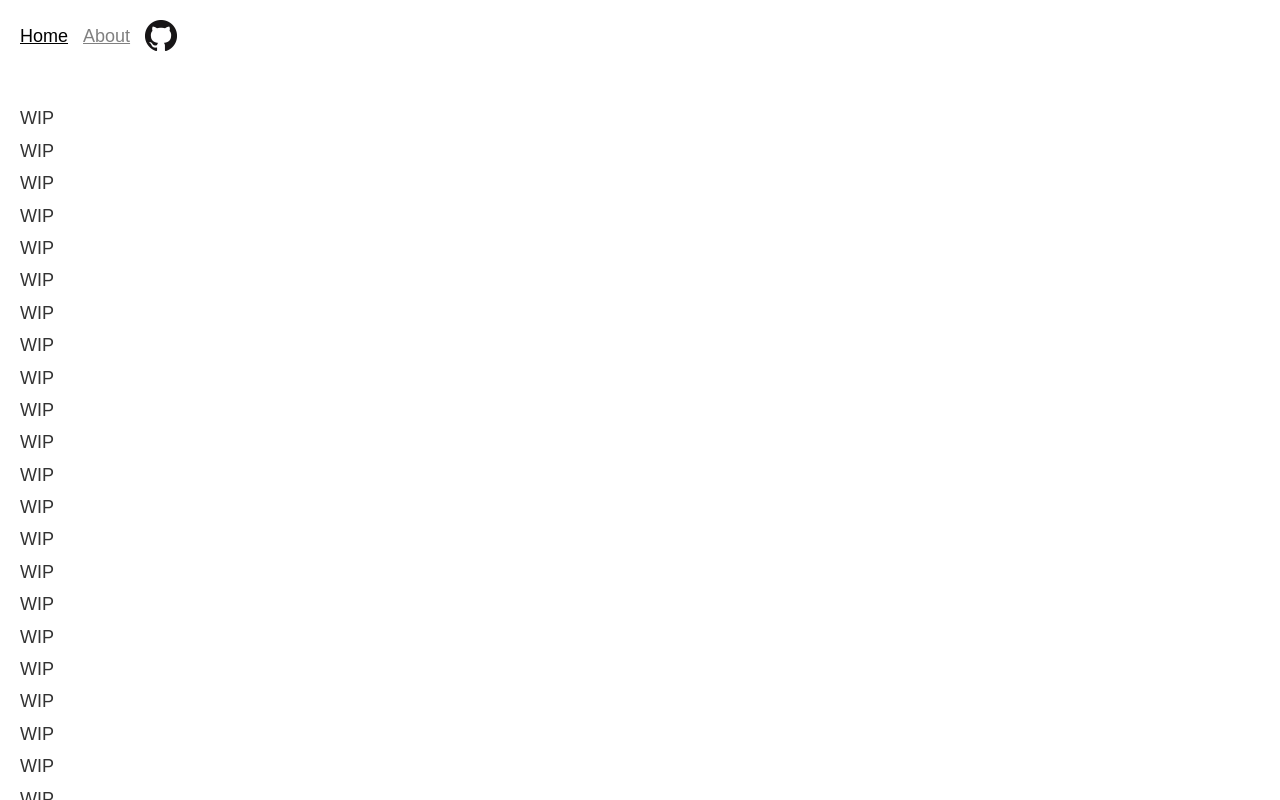
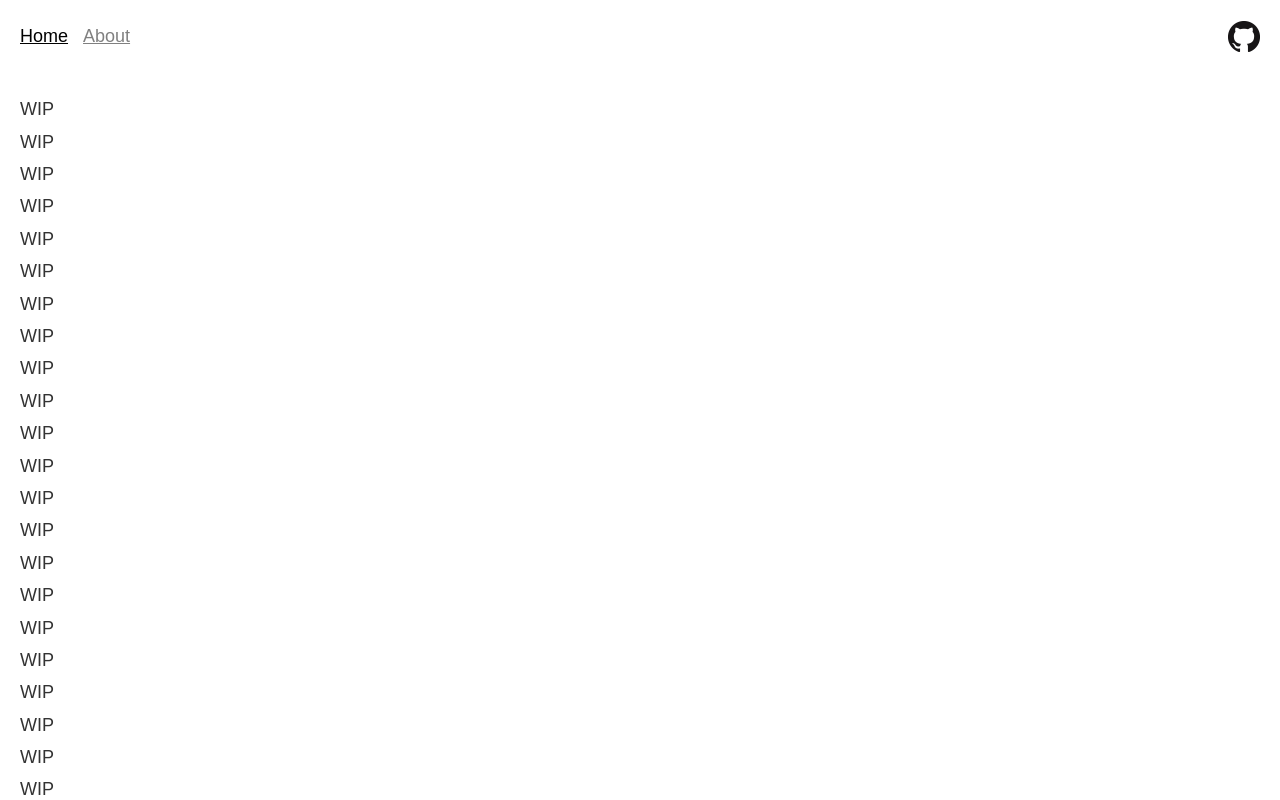
Before and after one commit to inokawa/inokawa.github.io, a Next.js app: page / in a window 1280 px wide. Built offline with nearby package versions, Linux system fonts and the light colour scheme.

Commit message:
Fix alignment of components in Header

```diff
--- a/src/components/Header.tsx
+++ b/src/components/Header.tsx
@@ -6,6 +6,21 @@ import { SPACING } from "../constants/styles";
 const headerStyle = {
   display: "flex",
   padding: SPACING,
+} as const;
+
+const tabAreaStyle = {
+  display: "flex",
+  flex: 1,
+  alignItems: "center",
+} as const;
+
+const iconAreaStyle = {
+  display: "flex",
+  alignItems: "center",
+} as const;
+
+const iconImageStyle = {
+  verticalAlign: "middle",
 } as const;
 
 const LinkTab: React.FC<{ href: string; title: string }> = ({
@@ -30,13 +45,21 @@ const LinkTab: React.FC<{ href: string; title: string }> = ({
 const Component: React.FC<{}> = () => {
   return (
     <div style={headerStyle}>
+      <div style={tabAreaStyle}>
         <LinkTab href="/" title="Home" />
         <LinkTab href="/about" title="About" />
+      </div>
+      <div style={iconAreaStyle}>
         <Link href="https://github.com/n-inokawa">
           <a>
-          <img src="/icons/GitHub-Mark-32px.png" alt="GitHub" />
+            <img
+              style={iconImageStyle}
+              src="/icons/GitHub-Mark-32px.png"
+              alt="GitHub"
+            />
           </a>
         </Link>
+      </div>
     </div>
   );
 };
```
Lines whose indentation alone changed are shown as unchanged.
